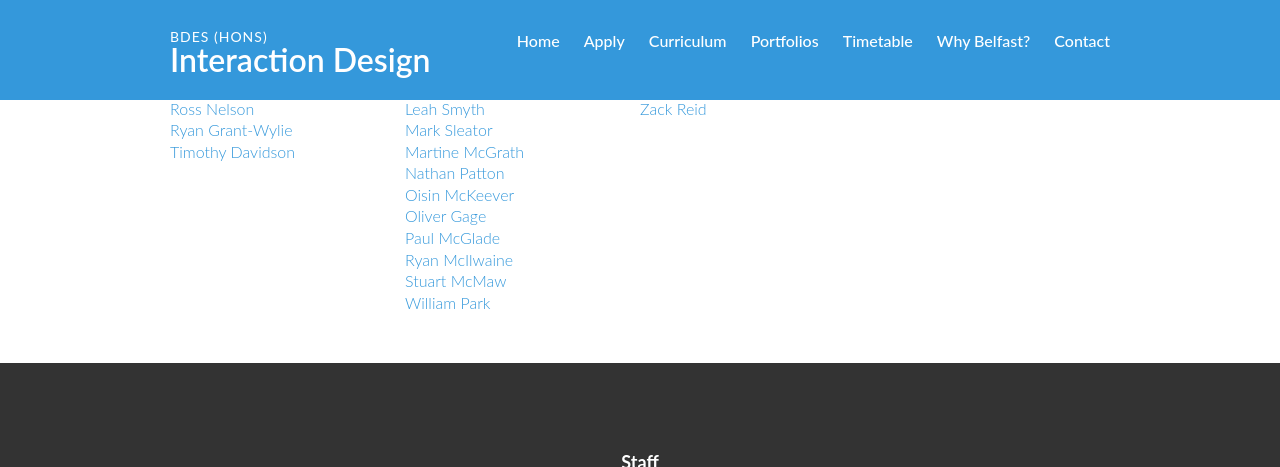
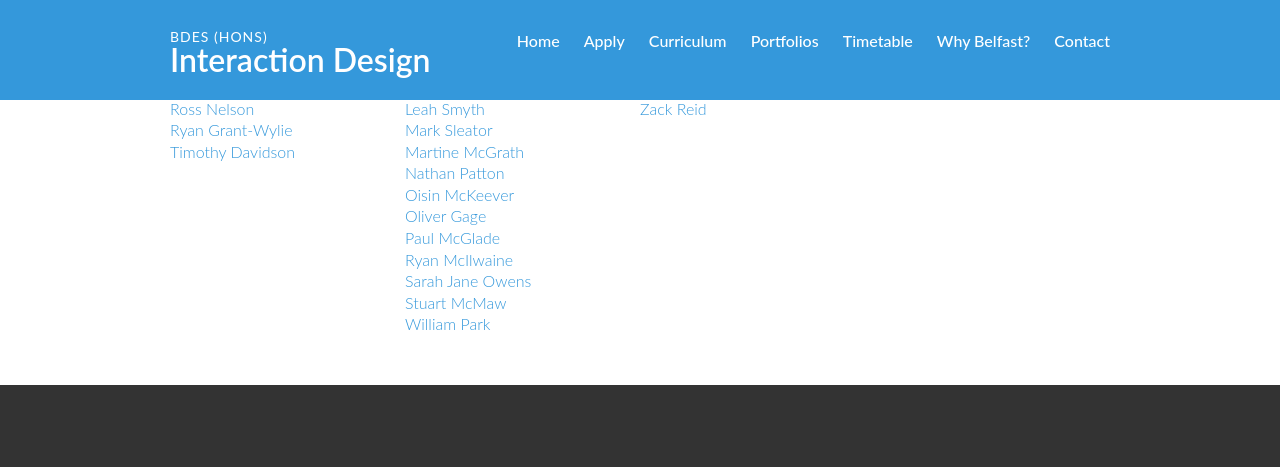
Before and after one commit to ixdbelfast/ixdbelfast.github.io, a Jekyll site: the page built from portfolios.html, in a window 1280 px wide and 900 px high, scrolled down 898 px, cut to the strip 0-467 px from the top of the window. Built offline with Jekyll 4.4.1, drawn with Linux system fonts in a browser that asks for light colours.

Commit message:
Added Sarah Jane's Tumblr to portfolio

```diff
--- a/_data/yeargroup.yml
+++ b/_data/yeargroup.yml
@@ -85,6 +85,8 @@ year2:
       url: ""
     - name: "Andrew McCaughey"
       url: ""
+    - name: "Sarah Jane Owens"
+      url: "http://sarahjaneowens.tumblr.com"
 
 
 year3:
```
Also changed, not shown: modules/IXD101/IXD101.md (+2 -2 lines).
